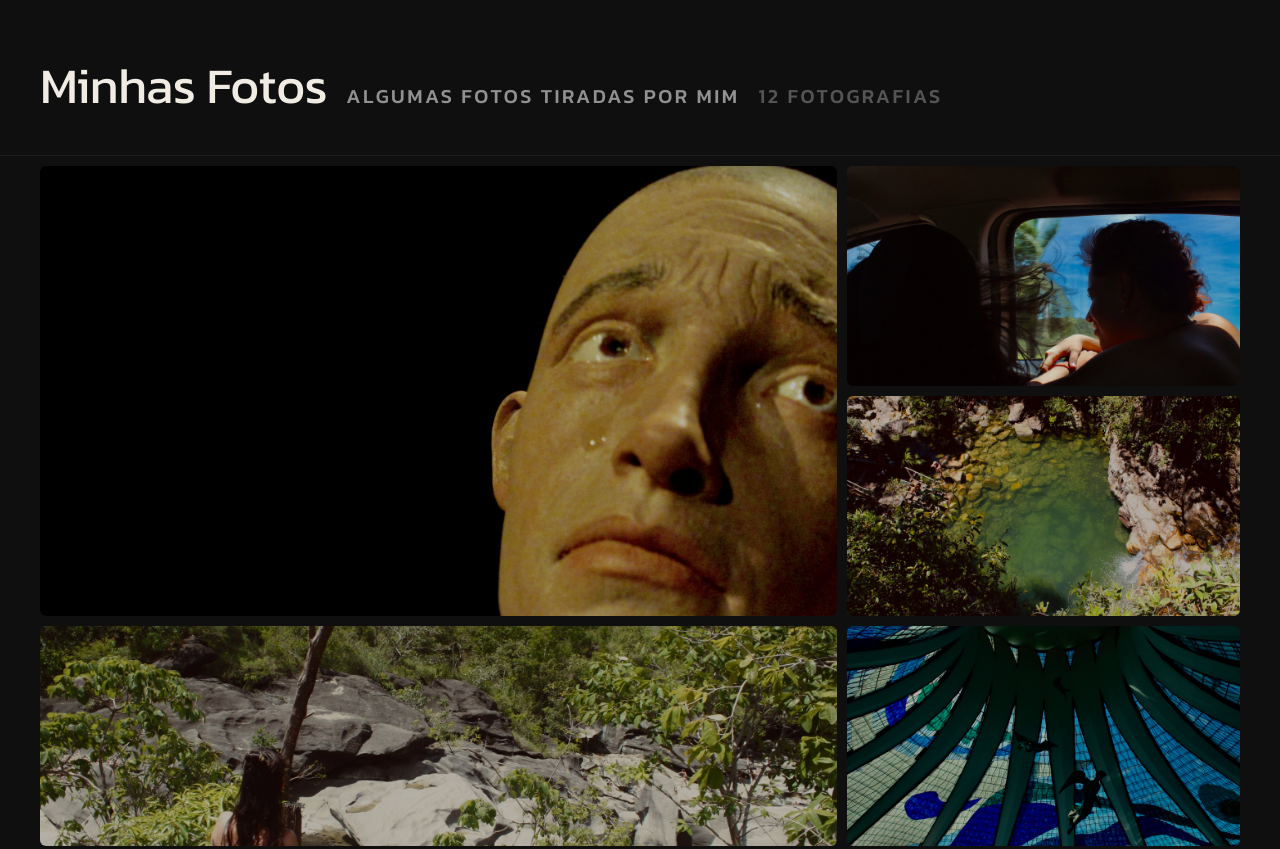
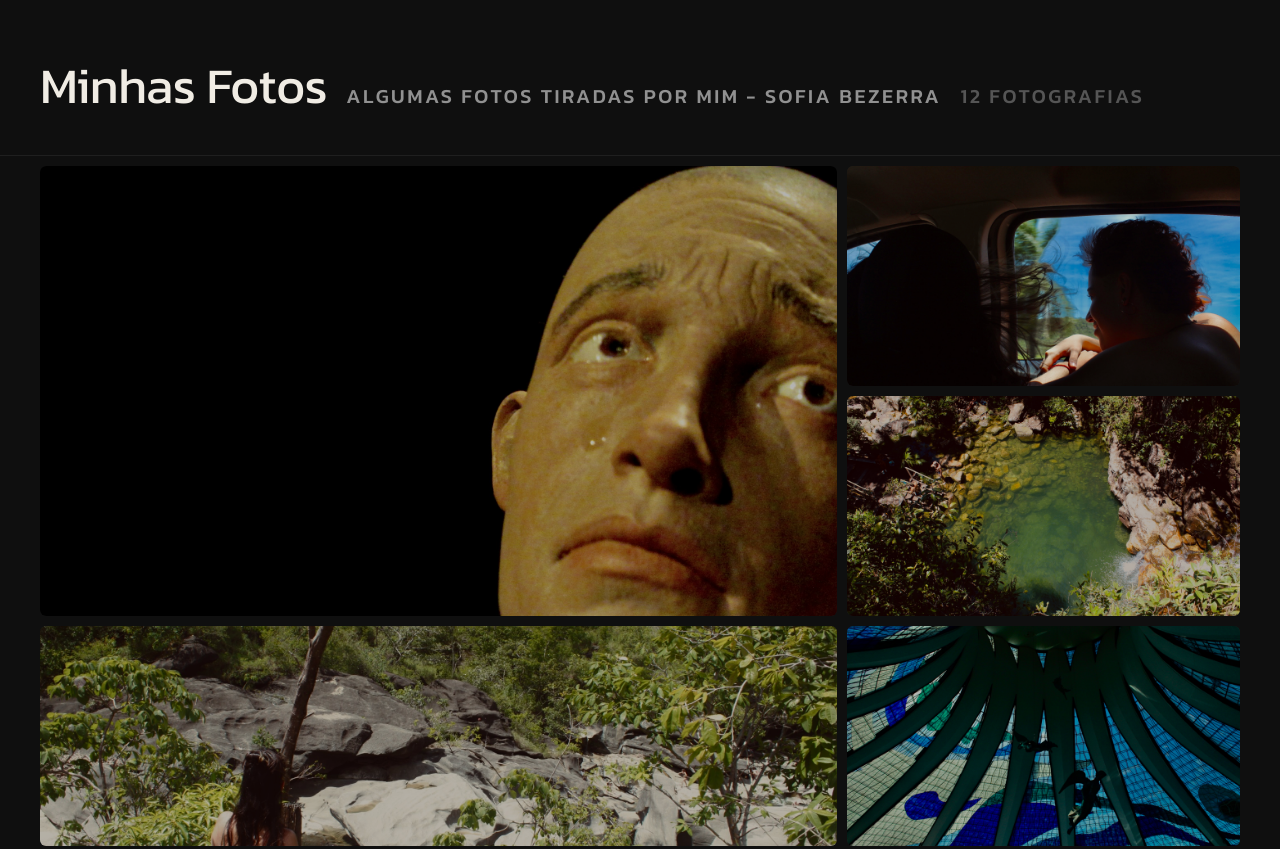
Before and after one commit to sofiabbz/Mural-de-Fotos, a plain HTML site: page index.html in a window 1280 px wide. Shown: the top 849 px of the page. Drawn offline with Linux system fonts and the light colour scheme; a web font is replaced by a local one.

Commit message:
Adicionei meu nome na página

```diff
--- a/index.html
+++ b/index.html
@@ -16,7 +16,7 @@
   <!-- ─── Cabeçalho ─── -->
   <header class="cabecalho-mural">
     <h1 class="titulo-mural">Minhas Fotos</h1>
-    <h2 class="descricao-mural">Algumas fotos tiradas por mim</h2>
+    <h2 class="descricao-mural">Algumas fotos tiradas por mim - Sofia Bezerra</h2>
     <span class="contador-fotos" id="contador-fotos"></span>
   </header>
 
```
